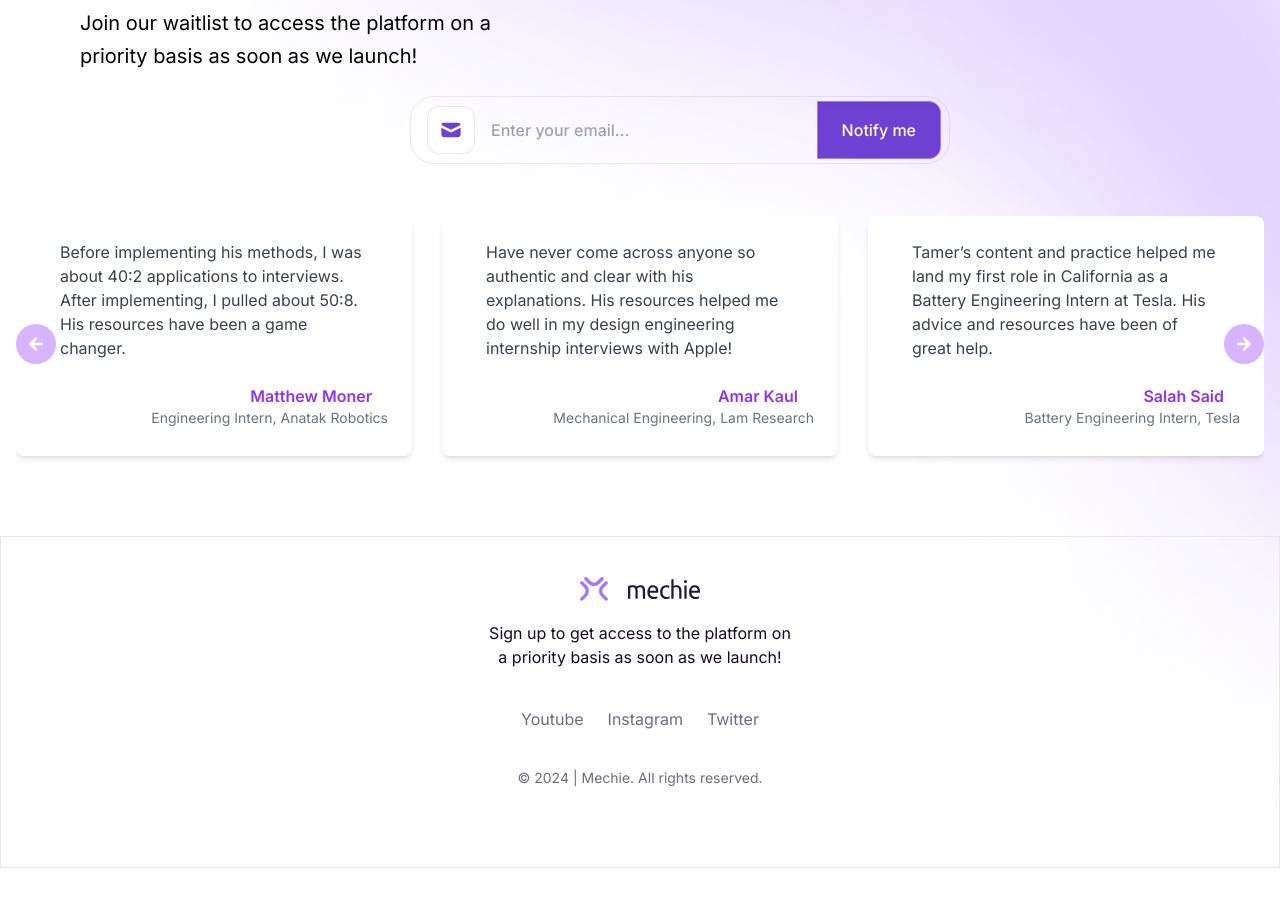
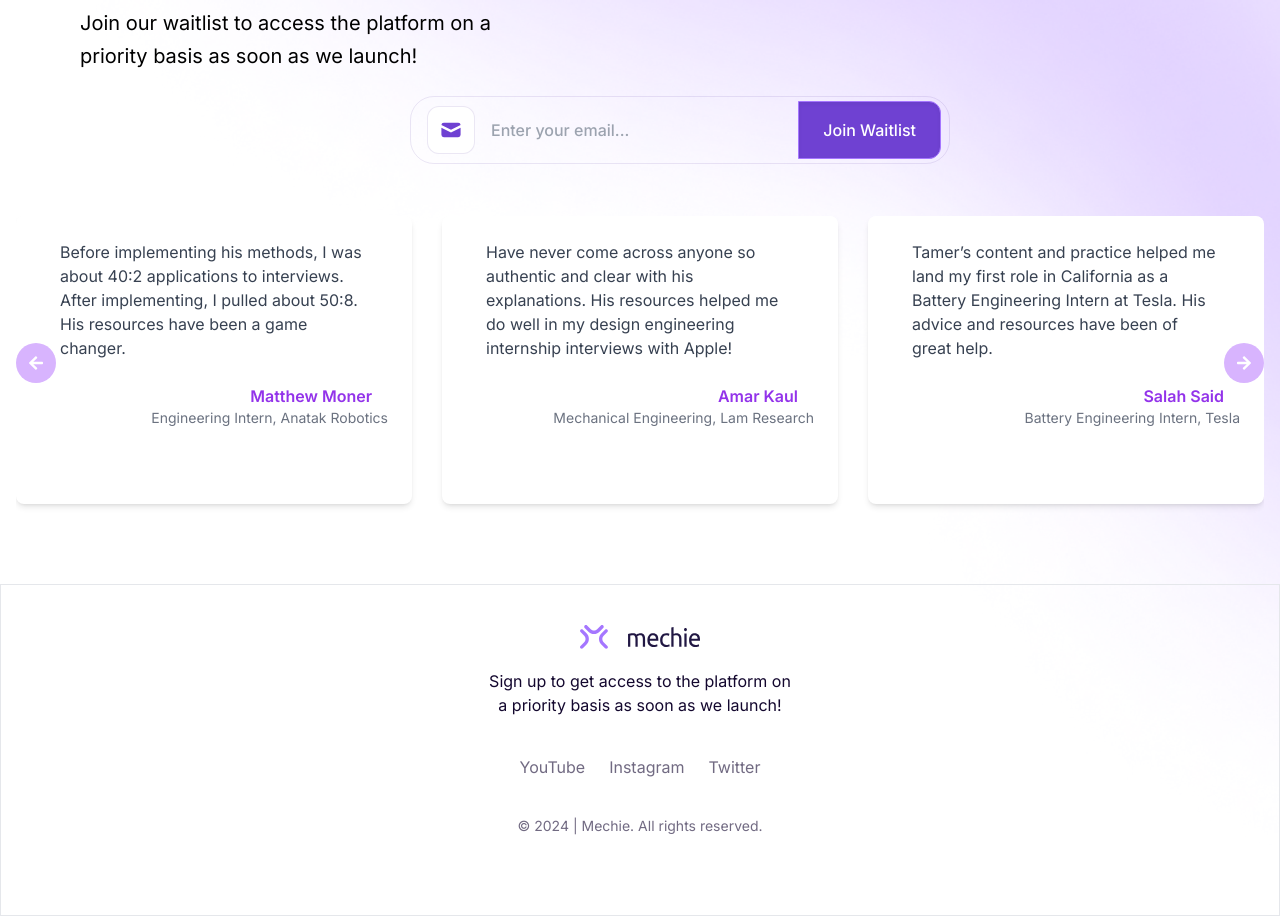
Before and after one commit to Mechie-io/mechie-pre-launch-page, a Next.js app in the folder mechie-pre-launch/: page / in a window 1280 px wide. Shown: the part 519-1435 px from the top of the page. Before the commit the page ends 1387 px from the top, so only its background shows below. Built offline with nearby package versions, Linux system fonts and the light colour scheme.

Commit message:
notify me => join waitlist button

```diff
--- a/mechie-pre-launch/src/app/components/Carousel.tsx
+++ b/mechie-pre-launch/src/app/components/Carousel.tsx
@@ -71,7 +71,7 @@ const TestimonialCarousel = () => {
         {testimonials.map((testimonial, index) => (
 
           <SwiperSlide key={index}>
-            <div className="bg-white  p-6 rounded-lg shadow-md text-gray-700 md:h-60 mb-20 h-80">
+            <div className="bg-white  p-6 rounded-lg shadow-md text-gray-700 md:h-72 mb-20 h-80">
               <p className="mb-6 px-5">{testimonial.text}</p>
               <p className="text-right text-purple-600 font-semibold px-4">{testimonial.name}</p>
               <p className="text-right text-sm text-gray-500">{testimonial.position}</p>
--- a/mechie-pre-launch/src/app/components/Email.tsx
+++ b/mechie-pre-launch/src/app/components/Email.tsx
@@ -19,9 +19,9 @@ export default function EmailNotification() {
               />
       </div>
       {/* Button */}
-      <div className="hover:bg-[#a576ff]  md:px-6 md:py-4 sm:px-3 sm:py-3 px-1 py-3 bg-[#6f41d2] rounded-tr-xl rounded-br-xl shadow-inner border border-[#a576ff] flex items-center">
+      <div className="hover:bg-[#a576ff]  md:px-6 md:py-4 sm:px-3 sm:py-3 px-2 py-3 bg-[#6f41d2] rounded-tr-xl rounded-br-xl shadow-inner border border-[#a576ff] flex items-center">
         <button className="text-white text-base font-medium font-['Inter']">
-          Notify me
+          Join Waitlist
         </button>
       </div>
     </div>
--- a/mechie-pre-launch/src/app/components/Footer.tsx
+++ b/mechie-pre-launch/src/app/components/Footer.tsx
@@ -36,9 +36,21 @@ const Footer:FunctionComponent = () =>{
                 </div>
             </div>
             <div className="flex justify-center items-center h-5 gap-6 my-10">
-                <div className="text-center text-[#13072e]/60 text-base font-normal font-['Inter'] leading-tight">Youtube</div>
-                <div className="text-center text-[#13072e]/60 text-base font-normal font-['Inter'] leading-tight">Instagram</div>
-                <div className="text-center text-[#13072e]/60 text-base font-normal font-['Inter'] leading-tight">Twitter</div>
+            <div className="text-center text-[#13072e]/60 text-base font-normal font-['Inter'] leading-tight">
+                <a href="https://www.youtube.com/@TamerShaheen" target="_blank" rel="noopener noreferrer" className="hover:text-[#13072e]">
+                    YouTube
+                </a>
+            </div>
+            <div className="text-center text-[#13072e]/60 text-base font-normal font-['Inter'] leading-tight">
+                <a href="https://www.instagram.com/tamerxi/?hl=en" target="_blank" rel="noopener noreferrer" className="hover:text-[#13072e]">
+                    Instagram
+                </a>
+            </div>
+            <div className="text-center text-[#13072e]/60 text-base font-normal font-['Inter'] leading-tight">
+                <a href="https://x.com/tamerxi?lang=en" target="_blank" rel="noopener noreferrer" className="hover:text-[#13072e]">
+                    Twitter
+                </a>
+            </div>
 
                 </div>
 
--- a/mechie-pre-launch/src/app/components/Header.tsx
+++ b/mechie-pre-launch/src/app/components/Header.tsx
@@ -22,12 +22,12 @@ const Header:FunctionComponent = () => {
 
                 <div className="flex flex-row items-center justify-start gap-5">
 
-                    <div className="h-11 px-5 py-2 bg-[#6f41d2] hover:bg-[#a576ff]  rounded-xl shadow-inner border border-[#a576ff] flex items-center justify-center">
+                    {/* <div className="h-11 px-5 py-2 bg-[#6f41d2] hover:bg-[#a576ff]  rounded-xl shadow-inner border border-[#a576ff] flex items-center justify-center">
                         <div className="relative leading-[20px] font-medium text-white text-sm font-['Inter'] text-center">
                             Join Waitlist
                         </div>
 
-                        </div>
+                        </div> */}
 
                 </div>
 
```
